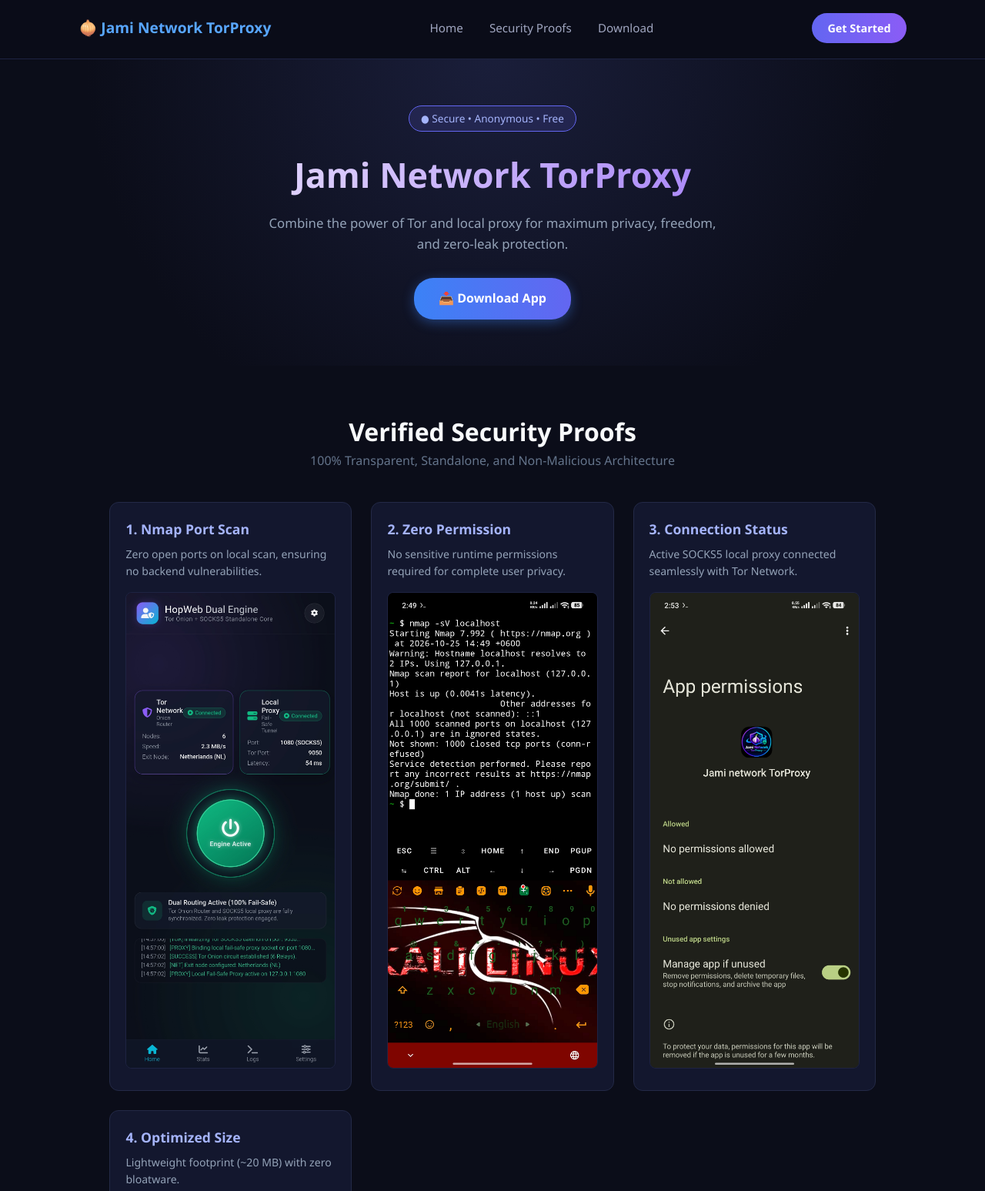
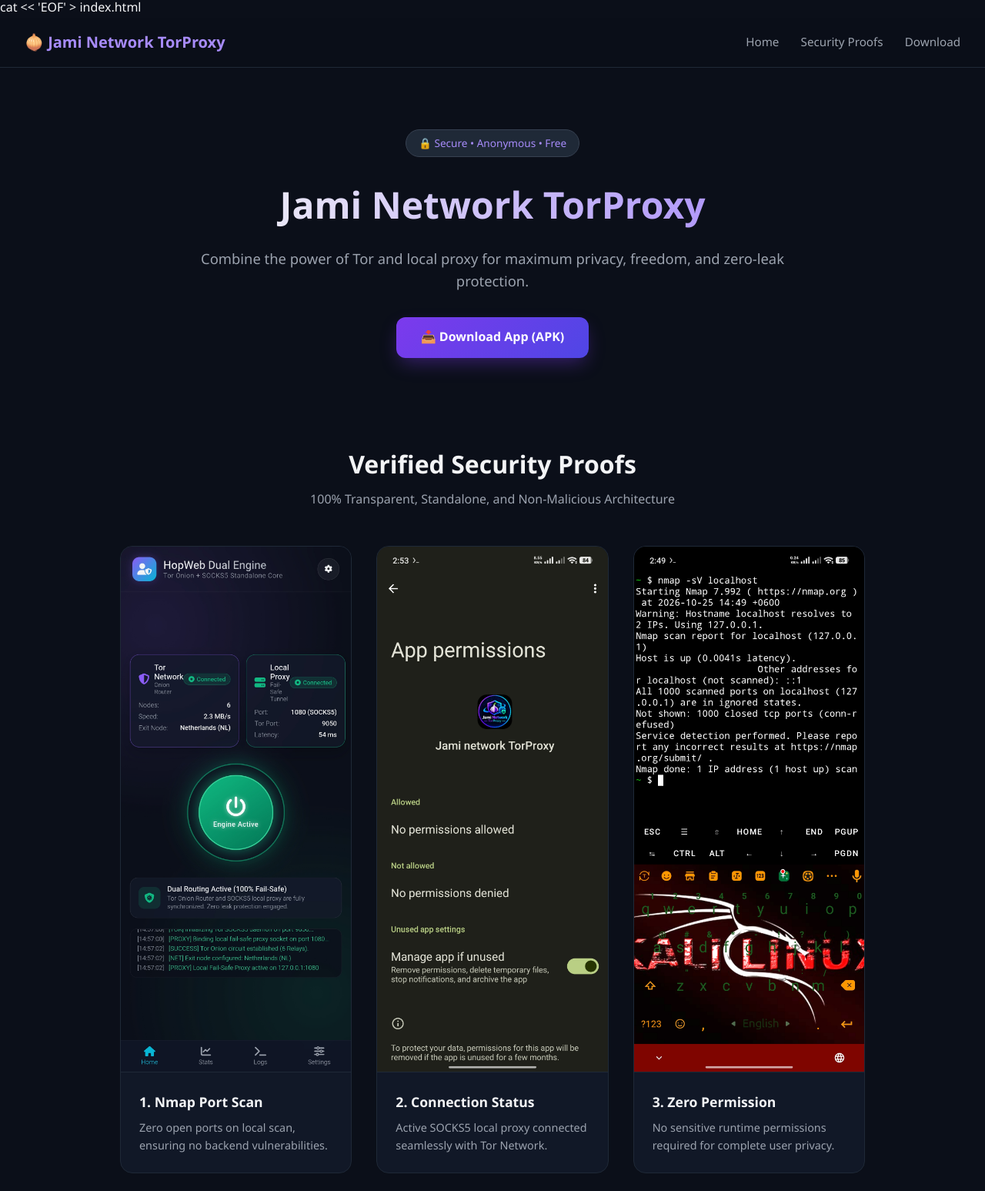
Before and after one commit to jamicomedy189-ui/jami-torproxy, a plain HTML site: page index.html in a window 1280 px wide. Shown: the part 3-1550 px from the top of the page at 77% size. Drawn offline with Linux system fonts and the light colour scheme.

Commit message:
Add files via upload

```diff
--- a/index.html
+++ b/index.html
@@ -1,9 +1,10 @@
+cat << 'EOF' > index.html
 <!DOCTYPE html>
 <html lang="en">
 <head>
     <meta charset="UTF-8">
     <meta name="viewport" content="width=device-width, initial-scale=1.0">
-    <title>Jami Network TorProxy - Secure & Anonymous</title>
+    <title>Jami Network TorProxy - Secure & Anonymous Android App</title>
     <style>
         * {
             margin: 0;
@@ -11,240 +12,208 @@
             box-sizing: border-box;
             font-family: 'Segoe UI', Tahoma, Geneva, Verdana, sans-serif;
         }
-
         body {
-            background-color: #0b0d19;
-            color: #ffffff;
+            background-color: #0b0f19;
+            color: #f3f4f6;
             line-height: 1.6;
         }
-
-        /* Header / Navbar */
         header {
+            background: rgba(11, 15, 25, 0.95);
+            border-bottom: 1px solid #1f2937;
+            padding: 1rem 2rem;
             display: flex;
             justify-content: space-between;
             align-items: center;
-            padding: 20px 8%;
-            background: rgba(11, 13, 25, 0.9);
             position: sticky;
             top: 0;
-            z-index: 100;
-            border-bottom: 1px solid #1e2342;
+            z-index: 1000;
         }
-
         .logo {
+            font-size: 1.25rem;
+            font-weight: bold;
+            color: #a78bfa;
             display: flex;
             align-items: center;
-            gap: 10px;
-            font-weight: bold;
-            font-size: 1.2rem;
-            color: #58a6ff;
+            gap: 0.5rem;
         }
-
         nav a {
-            color: #a0a6c0;
+            color: #9ca3af;
             text-decoration: none;
-            margin: 0 15px;
+            margin-left: 1.5rem;
             font-size: 0.95rem;
-            transition: 0.3s;
+            transition: color 0.2s;
         }
-
         nav a:hover {
-            color: #ffffff;
+            color: #a78bfa;
         }
-
-        .btn-get-started {
-            background: linear-gradient(90deg, #6366f1, #8b5cf6);
-            color: white;
-            padding: 8px 20px;
-            border-radius: 20px;
-            text-decoration: none;
-            font-weight: 600;
-            font-size: 0.9rem;
-        }
-
-        /* Hero Section */
         .hero {
             text-align: center;
-            padding: 60px 20px;
-            background: radial-gradient(circle at top, #1a1e3a 0%, #0b0d19 70%);
+            padding: 5rem 1rem 3rem;
+            max-width: 800px;
+            margin: 0 auto;
         }
-
-        .tag {
+        .badge {
+            background: #1f2937;
+            color: #a78bfa;
+            padding: 0.4rem 1rem;
+            border-radius: 50px;
+            font-size: 0.85rem;
             display: inline-block;
-            background: rgba(99, 102, 241, 0.15);
-            border: 1px solid #6366f1;
-            padding: 5px 15px;
-            border-radius: 20px;
-            font-size: 0.85rem;
-            color: #a5b4fc;
-            margin-bottom: 20px;
+            margin-bottom: 1.5rem;
+            border: 1px solid #374151;
         }
-
         .hero h1 {
-            font-size: 2.8rem;
-            margin-bottom: 15px;
-            background: linear-gradient(90deg, #ffffff, #8b5cf6);
+            font-size: 3rem;
+            margin-bottom: 1rem;
+            background: linear-gradient(to right, #f3f4f6, #a78bfa);
             -webkit-background-clip: text;
             -webkit-text-fill-color: transparent;
         }
-
         .hero p {
-            color: #94a3b8;
-            max-width: 600px;
-            margin: 0 auto 30px;
-            font-size: 1.05rem;
+            color: #9ca3af;
+            font-size: 1.15rem;
+            margin-bottom: 2rem;
         }
-
         .btn-download {
-            background: linear-gradient(90deg, #3b82f6, #6366f1);
+            background: linear-gradient(135deg, #7c3aed, #4f46e5);
             color: white;
-            padding: 14px 32px;
-            border-radius: 25px;
+            padding: 0.85rem 2rem;
+            border-radius: 12px;
             text-decoration: none;
-            font-weight: bold;
-            display: inline-block;
-            box-shadow: 0 4px 15px rgba(59, 130, 246, 0.4);
-            transition: 0.3s;
+            font-weight: 600;
+            display: inline-flex;
+            align-items: center;
+            gap: 0.5rem;
+            box-shadow: 0 10px 25px -5px rgba(124, 58, 237, 0.4);
+            transition: transform 0.2s, box-shadow 0.2s;
         }
-
         .btn-download:hover {
             transform: translateY(-2px);
-            box-shadow: 0 6px 20px rgba(59, 130, 246, 0.6);
+            box-shadow: 0 15px 30px -5px rgba(124, 58, 237, 0.6);
         }
-
-        /* Security Proofs Section */
-        .proofs-section {
-            padding: 60px 8%;
-            max-width: 1200px;
-            margin: 0 auto;
+        .section {
+            max-width: 1000px;
+            margin: 4rem auto;
+            padding: 0 1rem;
         }
-
         .section-title {
             text-align: center;
-            margin-bottom: 40px;
+            font-size: 2rem;
+            margin-bottom: 0.5rem;
         }
-
-        .section-title h2 {
-            font-size: 2rem;
-            color: #f8fafc;
+        .section-desc {
+            text-align: center;
+            color: #9ca3af;
+            margin-bottom: 3rem;
         }
-
-        .section-title p {
-            color: #64748b;
+        .grid {
+            display: grid;
+            grid-template-columns: repeat(auto-fit, minmax(280px, 1fr));
+            gap: 2rem;
         }
-
-        .proof-grid {
-            display: grid;
-            grid-template-columns: repeat(auto-fit, minmax(260px, 1fr));
-            gap: 25px;
+        .card {
+            background: #111827;
+            border: 1px solid #1f2937;
+            border-radius: 16px;
+            overflow: hidden;
+            transition: transform 0.2s, border-color 0.2s;
         }
-
-        .proof-card {
-            background: #13172e;
-            border: 1px solid #232946;
-            border-radius: 12px;
-            padding: 20px;
-            transition: 0.3s;
+        .card:hover {
+            transform: translateY(-5px);
+            border-color: #7c3aed;
         }
-
-        .proof-card:hover {
-            border-color: #6366f1;
-            transform: translateY(-5px);
+        .card img {
+            width: 100%;
+            height: auto;
+            display: block;
+            border-bottom: 1px solid #1f2937;
         }
-
-        .proof-card h3 {
+        .card-content {
+            padding: 1.5rem;
+        }
+        .card-content h3 {
             font-size: 1.1rem;
-            color: #a5b4fc;
-            margin-bottom: 8px;
+            margin-bottom: 0.5rem;
+            color: #f3f4f6;
         }
-
-        .proof-card p {
-            font-size: 0.88rem;
-            color: #94a3b8;
-            margin-bottom: 15px;
+        .card-content p {
+            color: #9ca3af;
+            font-size: 0.9rem;
         }
-
-        .proof-card img {
-            width: 100%;
-            border-radius: 8px;
-            border: 1px solid #1e2342;
-        }
-
-        /* Footer */
         footer {
             text-align: center;
-            padding: 30px;
-            border-top: 1px solid #1e2342;
-            color: #64748b;
-            font-size: 0.85rem;
+            padding: 3rem;
+            border-top: 1px solid #1f2937;
+            color: #6b7280;
+            font-size: 0.9rem;
+        }
+        @media(max-width: 768px) {
+            .hero h1 { font-size: 2.2rem; }
+            nav { display: none; }
         }
     </style>
 </head>
 <body>
 
-    <!-- Header -->
     <header>
-        <div class="logo">
-            🧅 Jami Network TorProxy
-        </div>
+        <div class="logo">🧅 Jami Network TorProxy</div>
         <nav>
             <a href="#home">Home</a>
             <a href="#proofs">Security Proofs</a>
-            <a href="#download">Download</a>
+            <a href="jami-torproxy.apk" download>Download</a>
         </nav>
-        <a href="#download" class="btn-get-started">Get Started</a>
     </header>
 
-    <!-- Hero Section -->
     <section class="hero" id="home">
-        <div class="tag">● Secure • Anonymous • Free</div>
+        <div class="badge">🔒 Secure • Anonymous • Free</div>
         <h1>Jami Network TorProxy</h1>
         <p>Combine the power of Tor and local proxy for maximum privacy, freedom, and zero-leak protection.</p>
-        <a href="#download" class="btn-download" id="download">📥 Download App</a>
+        <a href="jami-torproxy.apk" download class="btn-download">📥 Download App (APK)</a>
     </section>
 
-    <!-- Security Proofs Section -->
-    <section class="proofs-section" id="proofs">
-        <div class="section-title">
-            <h2>Verified Security Proofs</h2>
-            <p>100% Transparent, Standalone, and Non-Malicious Architecture</p>
-        </div>
+    <section class="section" id="proofs">
+        <h2 class="section-title">Verified Security Proofs</h2>
+        <p class="section-desc">100% Transparent, Standalone, and Non-Malicious Architecture</p>
 
-        <div class="proof-grid">
-            <!-- Proof 1 -->
-            <div class="proof-card">
-                <h3>1. Nmap Port Scan</h3>
-                <p>Zero open ports on local scan, ensuring no backend vulnerabilities.</p>
+        <div class="grid">
+            <div class="card">
                 <img src="nmap-scan-proof.jpg" alt="Nmap Scan Proof">
+                <div class="card-content">
+                    <h3>1. Nmap Port Scan</h3>
+                    <p>Zero open ports on local scan, ensuring no backend vulnerabilities.</p>
+                </div>
             </div>
 
-            <!-- Proof 2 -->
-            <div class="proof-card">
-                <h3>2. Zero Permission</h3>
-                <p>No sensitive runtime permissions required for complete user privacy.</p>
-                <img src="zero-permission-proof.jpg" alt="Zero Permission Proof">
+            <div class="card">
+                <img src="proxy-connection-status.jpg" alt="Proxy Connection Status">
+                <div class="card-content">
+                    <h3>2. Connection Status</h3>
+                    <p>Active SOCKS5 local proxy connected seamlessly with Tor Network.</p>
+                </div>
             </div>
 
-            <!-- Proof 3 -->
-            <div class="proof-card">
-                <h3>3. Connection Status</h3>
-                <p>Active SOCKS5 local proxy connected seamlessly with Tor Network.</p>
-                <img src="proxy-connection-status.jpg" alt="Proxy Connection Proof">
+            <div class="card">
+                <img src="zero-permission-proof.jpg" alt="Zero Permission Proof">
+                <div class="card-content">
+                    <h3>3. Zero Permission</h3>
+                    <p>No sensitive runtime permissions required for complete user privacy.</p>
+                </div>
             </div>
 
-            <!-- Proof 4 -->
-            <div class="proof-card">
-                <h3>4. Optimized Size</h3>
-                <p>Lightweight footprint (~20 MB) with zero bloatware.</p>
-                <img src="app-storage-footprint.jpg" alt="Storage Size Proof">
+            <div class="card">
+                <img src="app-storage-footprint.jpg" alt="App Storage Footprint">
+                <div class="card-content">
+                    <h3>4. Optimized Size</h3>
+                    <p>Lightweight footprint (~20 MB) with zero bloatware.</p>
+                </div>
             </div>
         </div>
     </section>
 
-    <!-- Footer -->
     <footer>
-        &copy; 2026 Jami Network TorProxy. All rights reserved.
+        <p>&copy; 2026 Jami Network TorProxy. All rights reserved.</p>
     </footer>
 
 </body>
 </html>
+EOF
```
